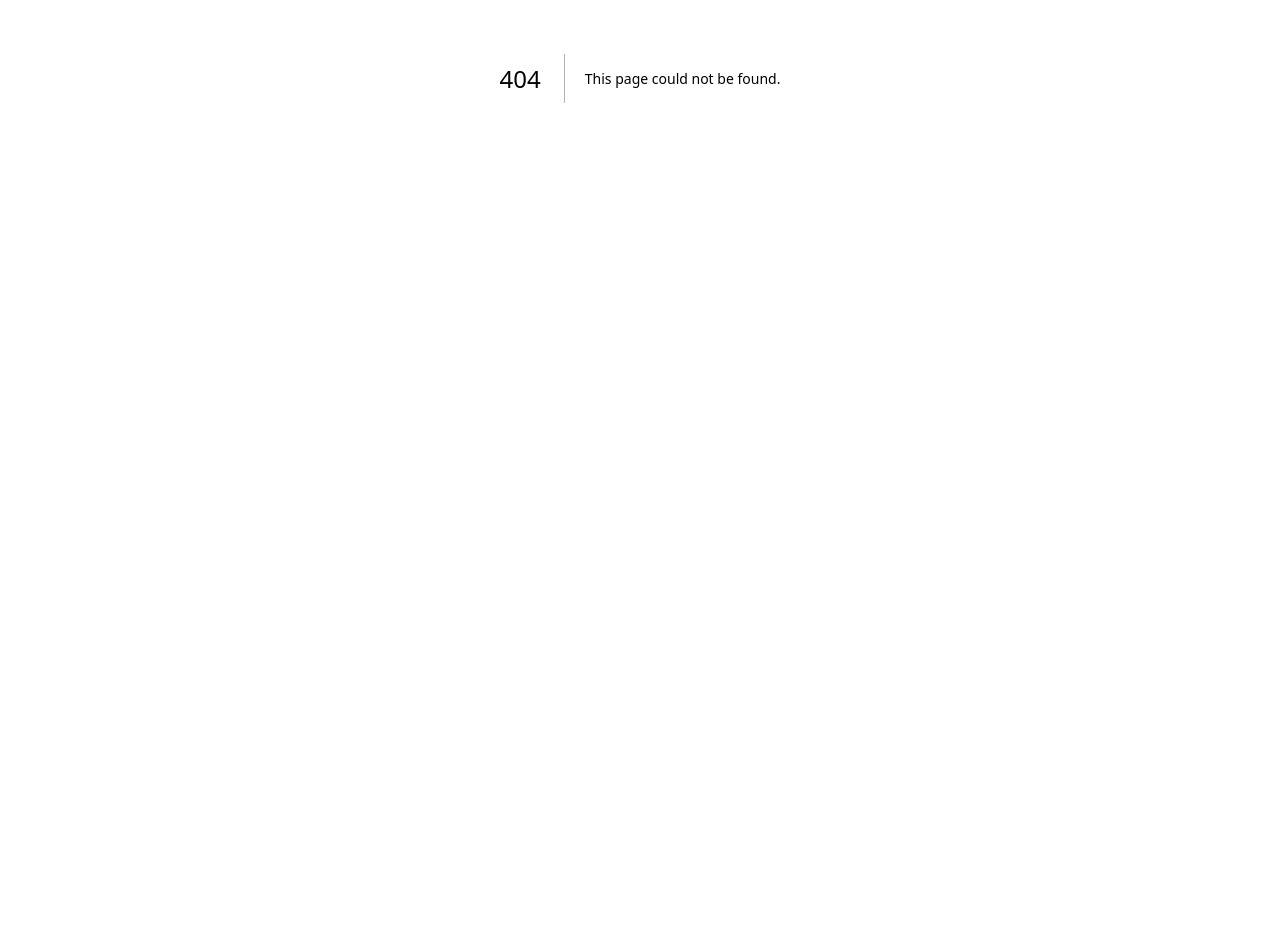
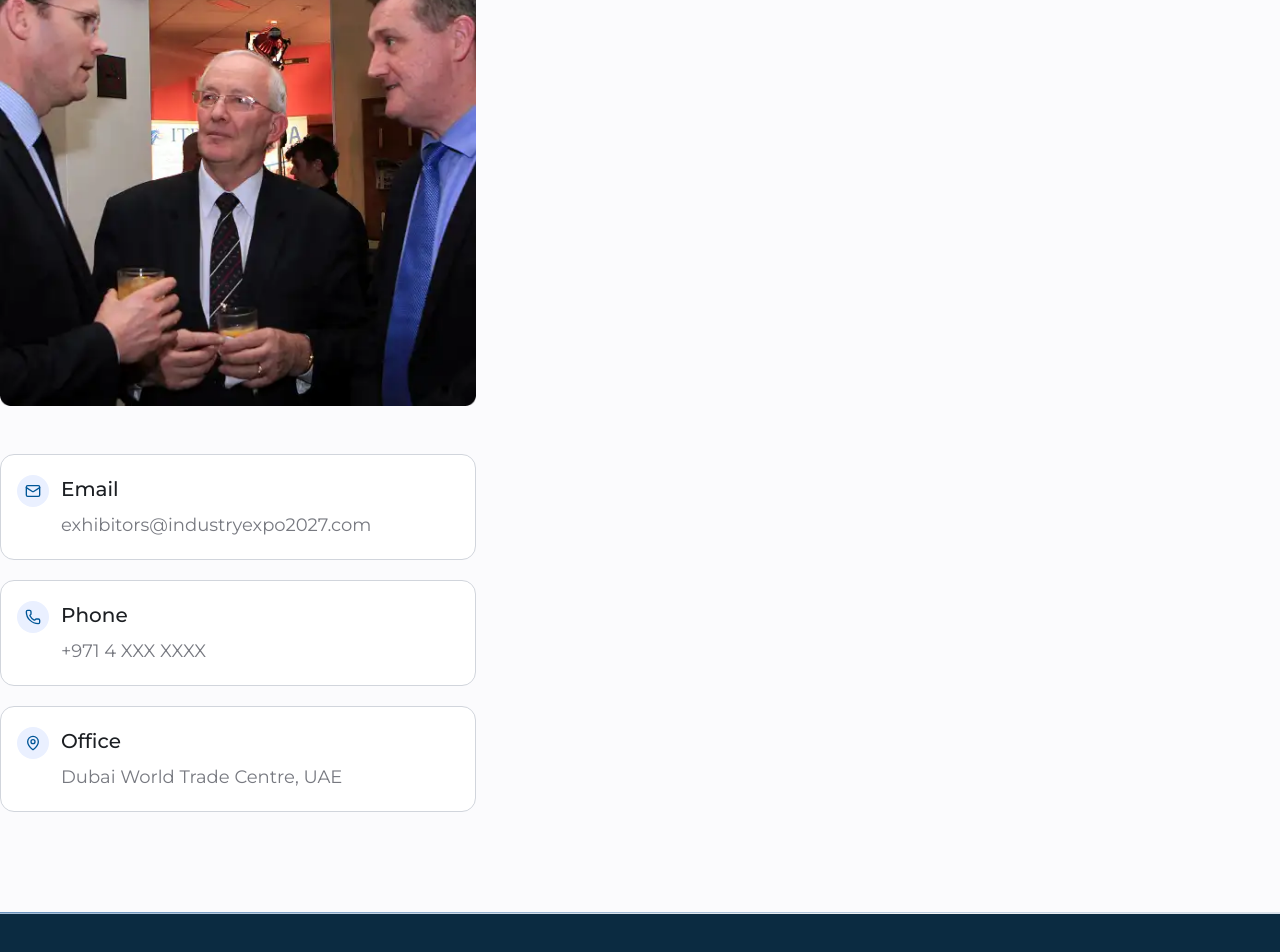
Before and after one commit to backbencherstudio/hanoijane01, a Next.js app: page /contact in a window 1280 px wide. Before the commit this address had no page. Shown: the part 322-1274 px from the top of the page. Before the commit the page ends 800 px from the top, so only its background shows below. Built offline with nearby package versions, Linux system fonts and the light colour scheme.

Commit message:
contact page updated

```diff
--- /dev/null
+++ b/app/(root)/contact/page.tsx
@@ -0,0 +1,77 @@
+import { Mail, MapPin, Phone } from "lucide-react";
+import Image from "next/image";
+import React from "react";
+
+type Contact = {
+  icon: React.ElementType;
+  title: string;
+  subtitle: string;
+};
+const contact: Contact[] = [
+  {
+    icon: Mail,
+    title: "Email",
+    subtitle: "exhibitors@industryexpo2027.com",
+  },
+  {
+    icon: Phone,
+    title: "Phone",
+    subtitle: "+971 4 XXX XXXX",
+  },
+  {
+    icon: MapPin,
+    title: "Office",
+    subtitle: "Dubai World Trade Centre, UAE",
+  },
+];
+
+const ContactPage = () => {
+  return (
+    <section className="bg-[#fbfbfd]">
+      {" "}
+      <div className="container padding-default">
+        <div className="grid grid-cols-1 lg:grid-cols-5 gap-15">
+          {/* left side */}
+          <div className="col-span-full lg:col-span-2">
+            <Image
+              src="/assets/contact.webp"
+              alt="contact"
+              width={516}
+              height={577}
+            />
+            <div>
+              <div className="flex flex-col gap-5 mt-12">
+                {contact.map((item, idx) => {
+                  const Icon = item.icon;
+                  return (
+                    <div
+                      key={idx}
+                      className="px-4 py-5 rounded-xl bg-white border border-gray-300 flex gap-3"
+                    >
+                      <div className="size-8 flex justify-center items-center bg-[#EAF0FF] rounded-full">
+                        <Icon className="size-4 text-primary" />
+                      </div>
+                      <div>
+                        <h4 className="text-xl font-medium text-text-primary">
+                          {item.title}
+                        </h4>
+                        <p className="text-lg text-[#777980] mt-2">
+                          {item.subtitle}
+                        </p>
+                      </div>
+                    </div>
+                  );
+                })}
+              </div>
+            </div>
+          </div>
+
+          {/* content - right side */}
+          <div className="col-span-full lg:col-span-3">right</div>
+        </div>
+      </div>
+    </section>
+  );
+};
+
+export default ContactPage;
```
Also changed, not shown: public/assets/contact.webp (added).
